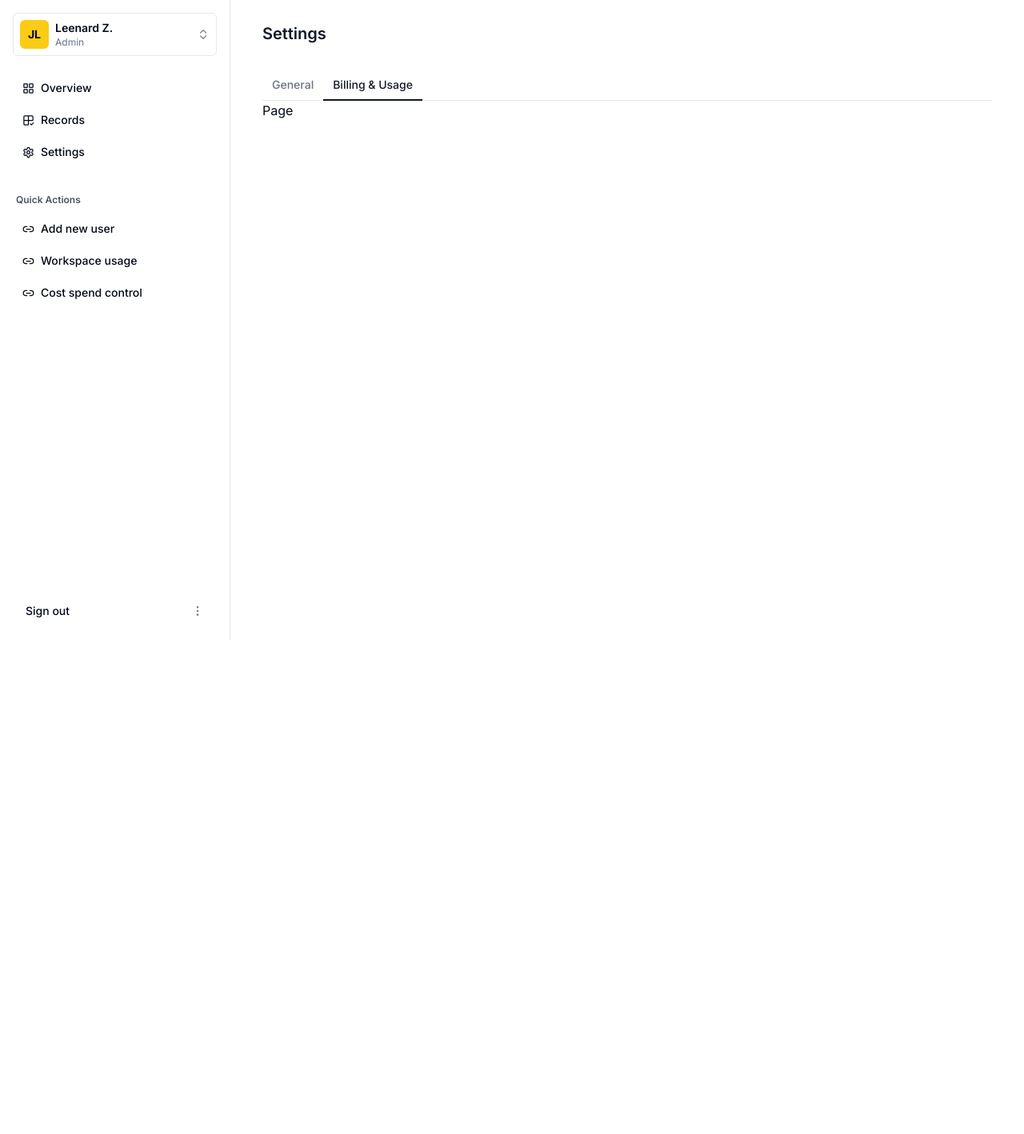
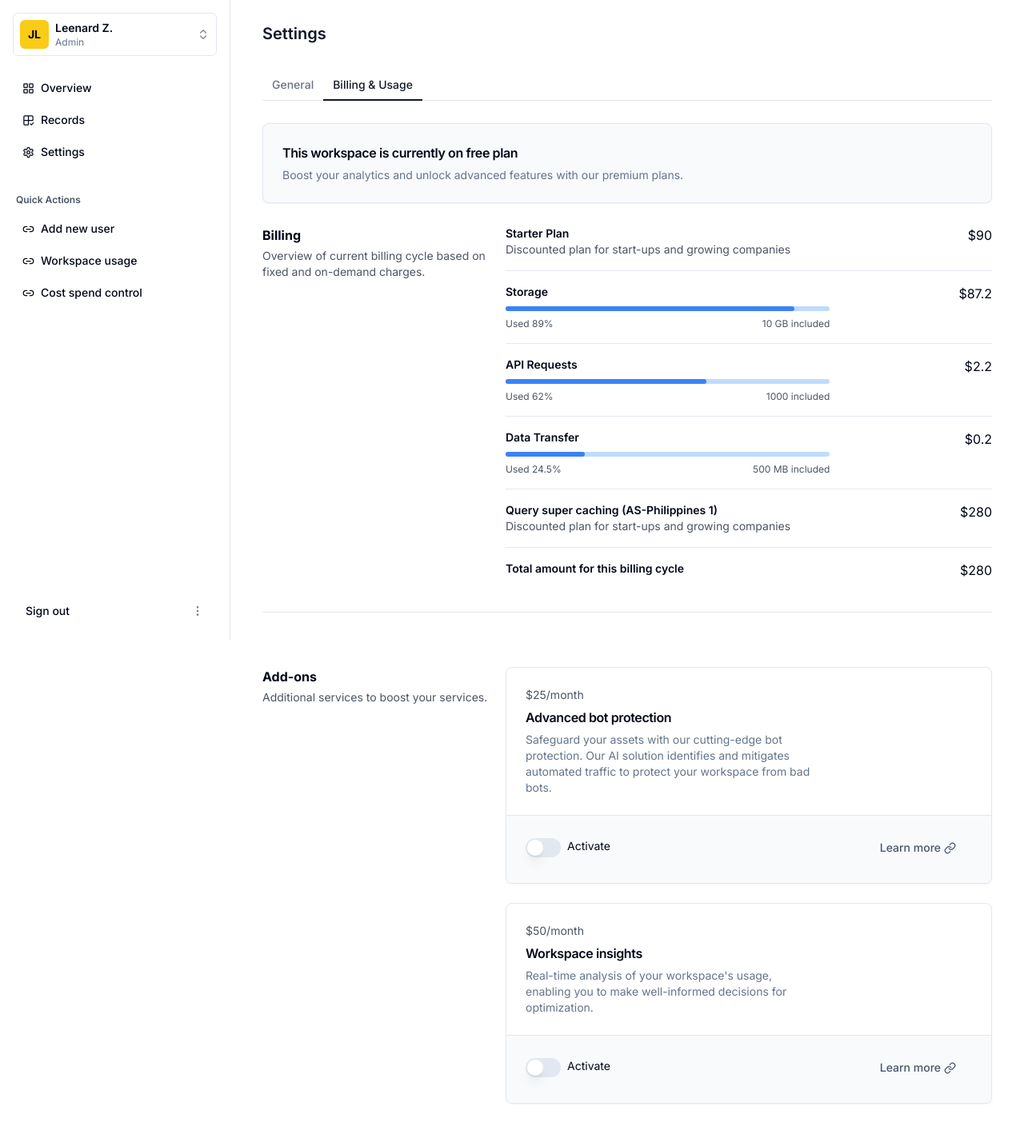
Before and after one commit to leenrd/dashb, a Next.js app: page /admin/settings/billing in a window 1280 px wide. Shown: the top 1418 px of the page at 80% size. Before the commit the page ends 800 px from the top, so only its background shows below. Built offline with nearby package versions, Linux system fonts and the light colour scheme.

Commit message:
feat: setting: billing

```diff
--- a/package.json
+++ b/package.json
@@ -19,6 +19,7 @@
     "@radix-ui/react-popover": "^1.1.1",
     "@radix-ui/react-separator": "^1.1.0",
     "@radix-ui/react-slot": "^1.1.0",
+    "@radix-ui/react-switch": "^1.1.0",
     "@react-aria/datepicker": "^3.10.1",
     "@react-stately/datepicker": "^3.9.4",
     "class-variance-authority": "^0.7.0",
--- a/src/app/(admin)/admin/settings/billing/page.tsx
+++ b/src/app/(admin)/admin/settings/billing/page.tsx
@@ -1,9 +1,186 @@
+import { ProgressBar } from "@/components/progressbar";
+import {
+  Card,
+  CardContent,
+  CardDescription,
+  CardFooter,
+  CardHeader,
+  CardTitle,
+} from "@/components/ui/card";
+import { Separator } from "@/components/ui/separator";
+import { Switch } from "@/components/ui/switch";
 import { FC } from "react";
+import { Button } from "@/components/ui/button";
+import { Link } from "lucide-react";
 
 interface PageProps {}
 
+const data = [
+  {
+    title: "Storage",
+    value: 89,
+    included: "10 GB included",
+    money: "$87.2",
+  },
+  {
+    title: "API Requests",
+    value: 62,
+    included: "1000 included",
+    money: "$2.2",
+  },
+  {
+    title: "Data Transfer",
+    value: 24.5,
+    included: "500 MB included",
+    money: "$0.2",
+  },
+];
+
 const Page: FC<PageProps> = ({}) => {
-  return <div>Page</div>;
+  return (
+    <section className="mt-7">
+      <Card className="bg-slate-50">
+        <CardHeader>
+          <CardTitle className="text-base">
+            This workspace is currently on free plan
+          </CardTitle>
+          <CardDescription>
+            Boost your analytics and unlock advanced features with our premium
+            plans.
+          </CardDescription>
+        </CardHeader>
+      </Card>
+
+      <article className="grid grid-cols-3 mt-7">
+        <div className="flex-col flex gap-1 col-span-1 max-w-xs">
+          <h1 className="font-bold">Billing</h1>
+          <p className="text-gray-600 text-sm">
+            Overview of current billing cycle based on fixed and on-demand
+            charges.
+          </p>
+        </div>
+
+        <div className="col-span-2">
+          <div className="flex justify-between items-start">
+            <span>
+              <h3 className="text-sm font-semibold">Starter Plan</h3>
+              <p className="text-sm text-gray-600">
+                Discounted plan for start-ups and growing companies
+              </p>
+            </span>
+            <h2>$90</h2>
+          </div>
+          <Separator className="my-4" />
+          {data.map((item, i) => (
+            <>
+              <div className="grid grid-cols-3" key={i}>
+                <span className="col-span-2">
+                  <h3 className="text-sm font-semibold">{item.title}</h3>
+                  <ProgressBar
+                    value={item.value}
+                    className="mt-2 [&>*]:h-1.5 min-w-full"
+                  />
+                  <span className="flex justify-between mt-2">
+                    <span className="text-xs text-gray-600">
+                      Used {item.value}%
+                    </span>
+                    <span className="text-xs text-gray-600">
+                      {item.included}
+                    </span>
+                  </span>
+                </span>
+                <span className="flex justify-end items-start">
+                  <h2 className="col-span-1">{item.money}</h2>
+                </span>
+              </div>
+              <Separator className="my-4" />
+            </>
+          ))}
+
+          <div className="col-span-2">
+            <div className="flex justify-between items-start">
+              <span>
+                <h3 className="text-sm font-semibold">
+                  Query super caching (AS-Philippines 1)
+                </h3>
+                <p className="text-sm text-gray-600">
+                  Discounted plan for start-ups and growing companies
+                </p>
+              </span>
+              <h2>$280</h2>
+            </div>
+          </div>
+          <Separator className="my-4" />
+          <div className="col-span-2">
+            <div className="flex justify-between items-start">
+              <span>
+                <h3 className="text-sm font-semibold">
+                  Total amount for this billing cycle
+                </h3>
+              </span>
+              <h2>$280</h2>
+            </div>
+          </div>
+        </div>
+        <Separator className="my-10 col-span-3" />
+      </article>
+
+      <article className="grid grid-cols-3 mt-7">
+        <div className="flex-col flex gap-1 col-span-1 max-w-xs">
+          <h1 className="font-bold">Add-ons</h1>
+          <p className="text-gray-600 text-sm">
+            Additional services to boost your services.
+          </p>
+        </div>
+
+        <div className="col-span-2 flex flex-col gap-6 mb-14">
+          <Card className="min-w-full grid grid-cols-3 items-center">
+            <CardHeader className="col-span-2">
+              <p className="text-gray-600 text-sm">$25/month</p>
+              <CardTitle className="text-base">
+                Advanced bot protection
+              </CardTitle>
+              <CardDescription>
+                Safeguard your assets with our cutting-edge bot protection. Our
+                AI solution identifies and mitigates automated traffic to
+                protect your workspace from bad bots.
+              </CardDescription>
+            </CardHeader>
+            <Separator className="col-span-3" />
+            <CardFooter className="col-span-3 bg-slate-100/50 flex justify-between text-sm pt-5">
+              <div className="flex gap-2">
+                <Switch id="airplane-mode" />
+                <label htmlFor="airplane-mode">Activate</label>
+              </div>
+              <Button variant={"link"} className="text-slate-600">
+                Learn more <Link size={15} className="mx-1" />
+              </Button>
+            </CardFooter>
+          </Card>
+          <Card className="min-w-full grid grid-cols-3 items-center">
+            <CardHeader className="col-span-2">
+              <p className="text-gray-600 text-sm">$50/month</p>
+              <CardTitle className="text-base">Workspace insights</CardTitle>
+              <CardDescription>
+                Real-time analysis of your workspace&apos;s usage, enabling you
+                to make well-informed decisions for optimization.
+              </CardDescription>
+            </CardHeader>
+            <Separator className="col-span-3" />
+            <CardFooter className="col-span-3 bg-slate-100/50 flex justify-between text-sm pt-5">
+              <div className="flex gap-2">
+                <Switch id="airplane-mode" />
+                <label htmlFor="airplane-mode">Activate</label>
+              </div>
+              <Button variant={"link"} className="text-slate-600">
+                Learn more <Link size={15} className="mx-1" />
+              </Button>
+            </CardFooter>
+          </Card>
+        </div>
+      </article>
+    </section>
+  );
 };
 
 export default Page;
--- a/src/app/(admin)/admin/settings/general/page.tsx
+++ b/src/app/(admin)/admin/settings/general/page.tsx
@@ -259,7 +259,7 @@ const Page: FC<PageProps> = ({}) => {
           </Card>
           <Card className="min-w-full grid grid-cols-3 items-center">
             <CardHeader className="col-span-2">
-              <CardTitle className="text-base">Delete account</CardTitle>
+              <CardTitle className="text-base">Delete workspace</CardTitle>
               <CardDescription>
                 Revoke your access to this team. Other people you have added to
                 the workspace will remain.
--- a/src/components/ui/button.tsx
+++ b/src/components/ui/button.tsx
@@ -12,7 +12,7 @@ const buttonVariants = cva(
         default:
           "bg-primary text-primary-foreground hover:bg-primary/90 transition-all duration-300 hover:ring-2 hover:ring-black/90 hover:ring-offset-2",
         destructive:
-          "bg-destructive text-destructive-foreground hover:bg-destructive/90",
+          "bg-destructive text-destructive-foreground hover:bg-destructive/90 transition-all duration-300 hover:ring-2 hover:ring-red-600/90 hover:ring-offset-2",
         outline:
           "border border-input bg-background hover:bg-accent hover:text-accent-foreground",
         secondary:
--- /dev/null
+++ b/src/components/ui/switch.tsx
@@ -0,0 +1,29 @@
+"use client"
+
+import * as React from "react"
+import * as SwitchPrimitives from "@radix-ui/react-switch"
+
+import { cn } from "@/lib/utils"
+
+const Switch = React.forwardRef<
+  React.ElementRef<typeof SwitchPrimitives.Root>,
+  React.ComponentPropsWithoutRef<typeof SwitchPrimitives.Root>
+>(({ className, ...props }, ref) => (
+  <SwitchPrimitives.Root
+    className={cn(
+      "peer inline-flex h-6 w-11 shrink-0 cursor-pointer items-center rounded-full border-2 border-transparent transition-colors focus-visible:outline-none focus-visible:ring-2 focus-visible:ring-ring focus-visible:ring-offset-2 focus-visible:ring-offset-background disabled:cursor-not-allowed disabled:opacity-50 data-[state=checked]:bg-primary data-[state=unchecked]:bg-input",
+      className
+    )}
+    {...props}
+    ref={ref}
+  >
+    <SwitchPrimitives.Thumb
+      className={cn(
+        "pointer-events-none block h-5 w-5 rounded-full bg-background shadow-lg ring-0 transition-transform data-[state=checked]:translate-x-5 data-[state=unchecked]:translate-x-0"
+      )}
+    />
+  </SwitchPrimitives.Root>
+))
+Switch.displayName = SwitchPrimitives.Root.displayName
+
+export { Switch }
```
Also changed, not shown: 1 other file (tests, documents, lock files or other folders).
